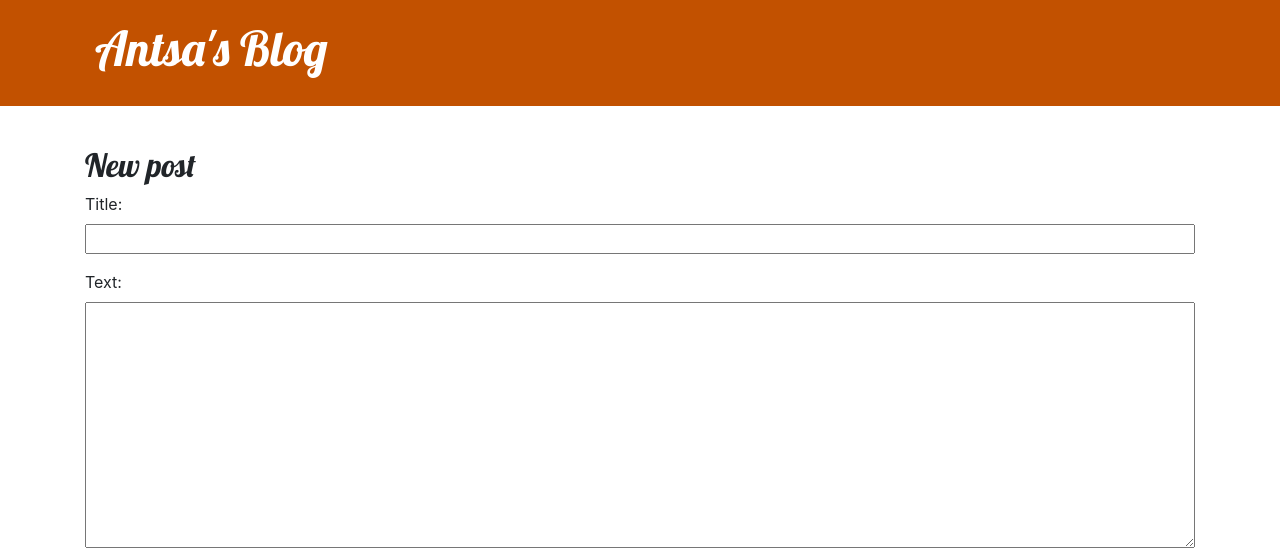
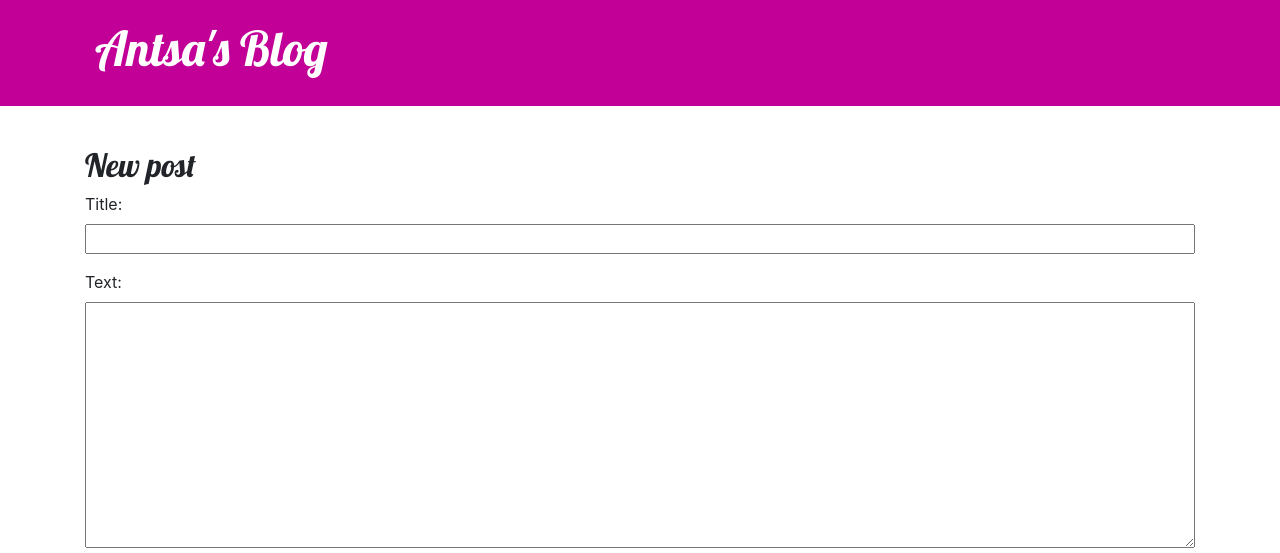
Before and after one commit to AntsaFelaniaina/my-first-blog, a Django app: page /post/new/ in a window 1280 px wide. Shown: the top 553 px of the page. Run offline with Django 3.2, Linux system fonts and the light colour scheme.

Commit message:
change background color

```diff
--- a/blog/static/css/blog.css
+++ b/blog/static/css/blog.css
@@ -1,5 +1,5 @@
 .page-header {
-    background-color: #C25100;
+    background-color: #c20098;
     margin-top: 0;
     margin-bottom: 40px;
     padding: 20px 20px 20px 40px;
```
